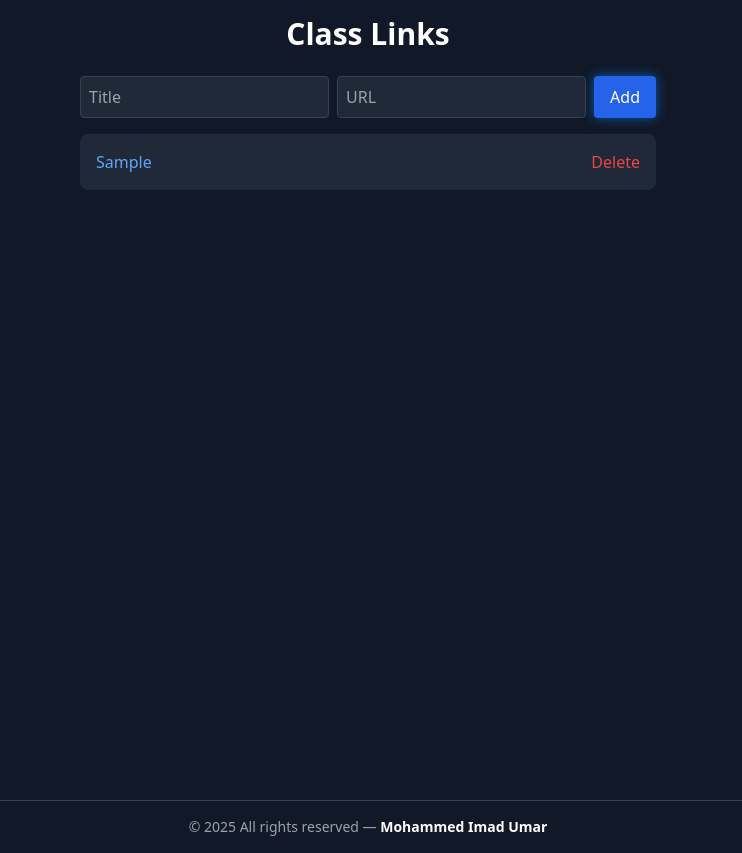
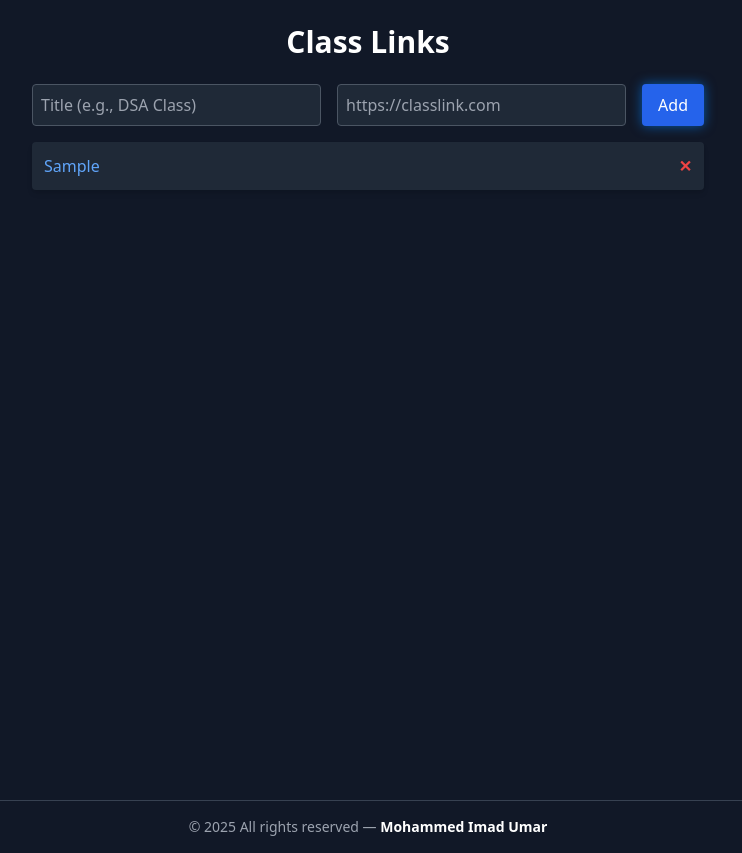
Before and after one commit to mohammed-imad-umar/college-companion, a React (Vite) app: page /class-links in a window 1280 px wide. Both pictures are taken after typing "Sample", "https://example.com" into the empty fields and a click on the button "Add". Shown: the whole page, without its empty margins (272-1014 px from the left). Built offline with nearby package versions, Linux system fonts and the light colour scheme; no server answers.

Commit message:
Update ClassLinks.jsx

```diff
--- a/src/pages/ClassLinks.jsx
+++ b/src/pages/ClassLinks.jsx
@@ -2,60 +2,67 @@ import React, { useState, useEffect } from "react";
 
 const ClassLinks = () => {
   const [links, setLinks] = useState(() => {
-    const stored = localStorage.getItem("class_links");
+    const stored = localStorage.getItem("college_class_links");
     return stored ? JSON.parse(stored) : [];
   });
 
-  const [newTitle, setNewTitle] = useState("");
-  const [newURL, setNewURL] = useState("");
+  const [title, setTitle] = useState("");
+  const [url, setURL] = useState("");
+
+  useEffect(() => {
+    localStorage.setItem("college_class_links", JSON.stringify(links));
+  }, [links]);
 
   const addLink = () => {
-    if (!newTitle.trim() || !newURL.trim()) return;
-    const updated = [...links, { title: newTitle, url: newURL }];
-    setLinks(updated);
-    localStorage.setItem("class_links", JSON.stringify(updated));
-    setNewTitle("");
-    setNewURL("");
+    if (title.trim() && url.trim()) {
+      const newLink = {
+        id: Date.now(),
+        title,
+        url,
+      };
+      setLinks([...links, newLink]);
+      setTitle("");
+      setURL("");
+    }
   };
 
-  const removeLink = (index) => {
-    const updated = links.filter((_, i) => i !== index);
-    setLinks(updated);
-    localStorage.setItem("class_links", JSON.stringify(updated));
+  const deleteLink = (id) => {
+    setLinks(links.filter((l) => l.id !== id));
   };
 
   return (
-    <div className="min-h-screen bg-gray-900 text-white p-4">
+    <div className="min-h-screen bg-gray-900 text-white p-6">
       <h1 className="text-3xl font-bold mb-6 text-center">Class Links</h1>
 
-      <div className="flex flex-col sm:flex-row gap-2 mb-4 max-w-xl mx-auto">
+      <div className="max-w-2xl mx-auto space-y-4">
+        <div className="flex flex-col md:flex-row gap-4">
           <input
             type="text"
-          placeholder="Title"
-          className="p-2 rounded bg-gray-800 border border-gray-700 w-full"
-          value={newTitle}
-          onChange={(e) => setNewTitle(e.target.value)}
+            placeholder="Title (e.g., DSA Class)"
+            value={title}
+            onChange={(e) => setTitle(e.target.value)}
+            className="w-full p-2 rounded bg-gray-800 border border-gray-600"
           />
           <input
             type="url"
-          placeholder="URL"
-          className="p-2 rounded bg-gray-800 border border-gray-700 w-full"
-          value={newURL}
-          onChange={(e) => setNewURL(e.target.value)}
+            placeholder="https://classlink.com"
+            value={url}
+            onChange={(e) => setURL(e.target.value)}
+            className="w-full p-2 rounded bg-gray-800 border border-gray-600"
           />
           <button
             onClick={addLink}
-          className="glow-button bg-blue-600 hover:bg-blue-700 px-4 py-2 rounded"
+            className="glow-button bg-blue-600 hover:bg-blue-700 text-white px-4 py-2 rounded"
           >
             Add
           </button>
         </div>
 
-      <ul className="space-y-4 max-w-xl mx-auto">
-        {links.map((link, index) => (
+        <ul className="space-y-3">
+          {links.map((link) => (
             <li
-            key={index}
-            className="bg-gray-800 p-4 rounded-lg flex items-center justify-between"
+              key={link.id}
+              className="flex justify-between items-center p-3 rounded bg-gray-800 shadow-md"
             >
               <a
                 href={link.url}
@@ -66,15 +73,16 @@ const ClassLinks = () => {
                 {link.title}
               </a>
               <button
-              onClick={() => removeLink(index)}
-              className="text-red-500 hover:text-red-700"
+                onClick={() => deleteLink(link.id)}
+                className="text-red-500 hover:text-red-700 font-semibold"
               >
-              Delete
+                ✕
               </button>
             </li>
           ))}
         </ul>
       </div>
+    </div>
   );
 };
 
```
Lines whose indentation alone changed are shown as unchanged.
